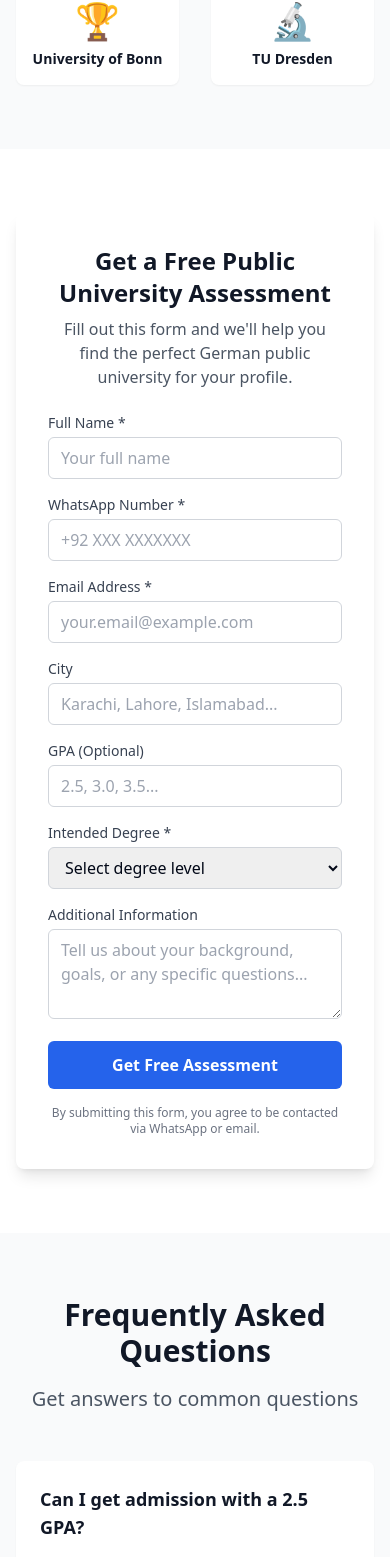
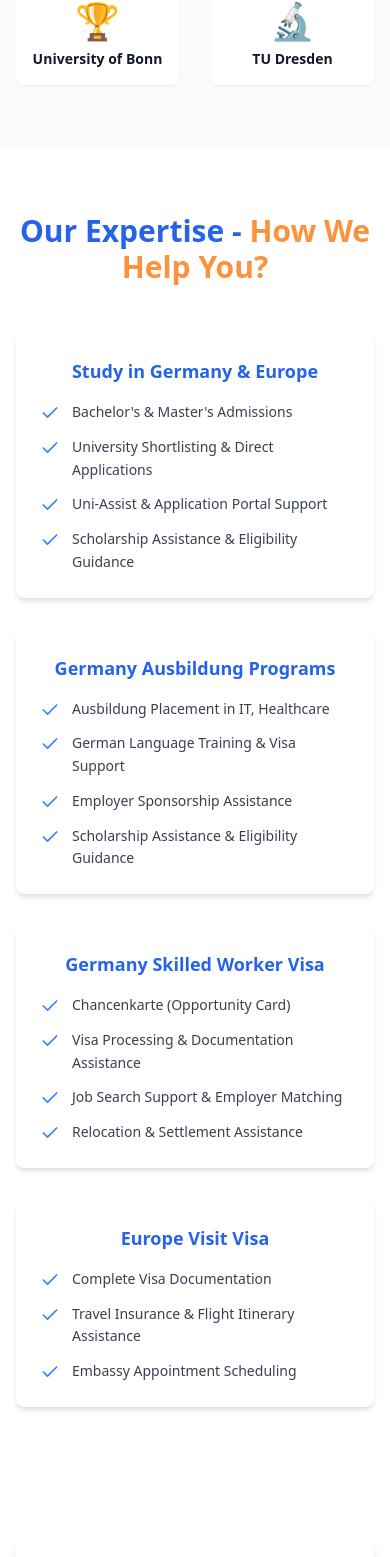
Before and after one commit to ahmedcyberflix/german-dreams-access, a React (Vite) app: page / in a window 390 px wide. Shown: the part 5538-7095 px from the top of the page. Built offline with nearby package versions, Linux system fonts and the light colour scheme.

Commit message:
Add "Our Expertise" section to homepage
Adds the "Our Expertise" section to the homepage, ensuring it aligns with the existing design and is mobile-friendly.

```diff
--- a/src/pages/Index.tsx
+++ b/src/pages/Index.tsx
@@ -1,7 +1,6 @@
-
 import React from 'react';
 import { Link } from 'react-router-dom';
-import { GraduationCap, Users, Award, CheckCircle, Star, ArrowRight } from 'lucide-react';
+import { GraduationCap, Users, Award, CheckCircle, Star, ArrowRight, Check } from 'lucide-react';
 import Layout from '../components/Layout';
 import LeadForm from '../components/LeadForm';
 
@@ -45,6 +44,44 @@ const Index = () => {
     { name: "TU Chemnitz", logo: "📚" },
     { name: "University of Bonn", logo: "🏆" },
     { name: "TU Dresden", logo: "🔬" }
+  ];
+
+  const expertise = [
+    {
+      title: "Study in Germany & Europe",
+      services: [
+        "Bachelor's & Master's Admissions",
+        "University Shortlisting & Direct Applications",
+        "Uni-Assist & Application Portal Support",
+        "Scholarship Assistance & Eligibility Guidance"
+      ]
+    },
+    {
+      title: "Germany Ausbildung Programs",
+      services: [
+        "Ausbildung Placement in IT, Healthcare",
+        "German Language Training & Visa Support",
+        "Employer Sponsorship Assistance",
+        "Scholarship Assistance & Eligibility Guidance"
+      ]
+    },
+    {
+      title: "Germany Skilled Worker Visa",
+      services: [
+        "Chancenkarte (Opportunity Card)",
+        "Visa Processing & Documentation Assistance",
+        "Job Search Support & Employer Matching",
+        "Relocation & Settlement Assistance"
+      ]
+    },
+    {
+      title: "Europe Visit Visa",
+      services: [
+        "Complete Visa Documentation",
+        "Travel Insurance & Flight Itinerary Assistance",
+        "Embassy Appointment Scheduling"
+      ]
+    }
   ];
 
   const testimonials = [
@@ -250,6 +287,34 @@ const Index = () => {
         </div>
       </section>
 
+      {/* Our Expertise Section */}
+      <section className="py-16">
+        <div className="max-w-7xl mx-auto px-4 sm:px-6 lg:px-8">
+          <div className="text-center mb-12">
+            <h2 className="text-3xl md:text-4xl font-bold mb-4">
+              <span className="text-blue-600">Our Expertise - </span>
+              <span className="text-orange-400">How We Help You?</span>
+            </h2>
+          </div>
+
+          <div className="grid grid-cols-1 md:grid-cols-2 lg:grid-cols-4 gap-8">
+            {expertise.map((category, index) => (
+              <div key={index} className="bg-white p-6 rounded-lg shadow-md hover:shadow-lg transition-shadow duration-300">
+                <h3 className="text-lg font-semibold text-blue-600 mb-4 text-center">{category.title}</h3>
+                <ul className="space-y-3">
+                  {category.services.map((service, serviceIndex) => (
+                    <li key={serviceIndex} className="flex items-start">
+                      <Check className="w-5 h-5 text-blue-500 mr-3 mt-0.5 flex-shrink-0" />
+                      <span className="text-gray-700 text-sm leading-relaxed">{service}</span>
+                    </li>
+                  ))}
+                </ul>
+              </div>
+            ))}
+          </div>
+        </div>
+      </section>
+
       {/* Lead Capture Form */}
       <section id="lead-form" className="py-16">
         <div className="max-w-4xl mx-auto px-4 sm:px-6 lg:px-8">
```
